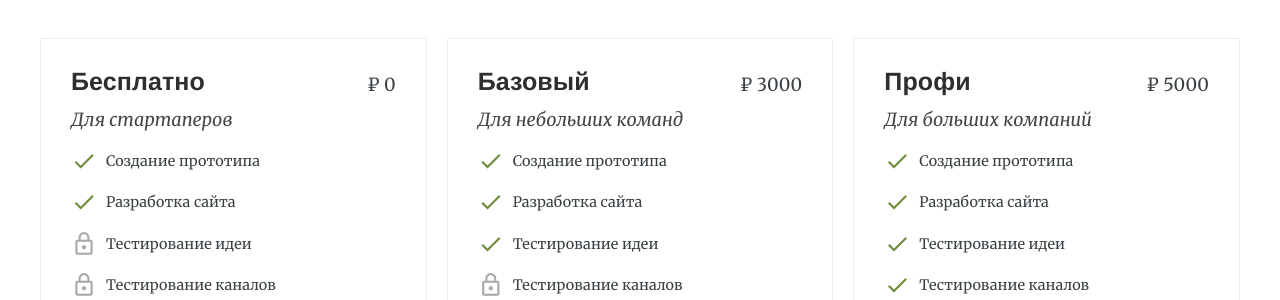
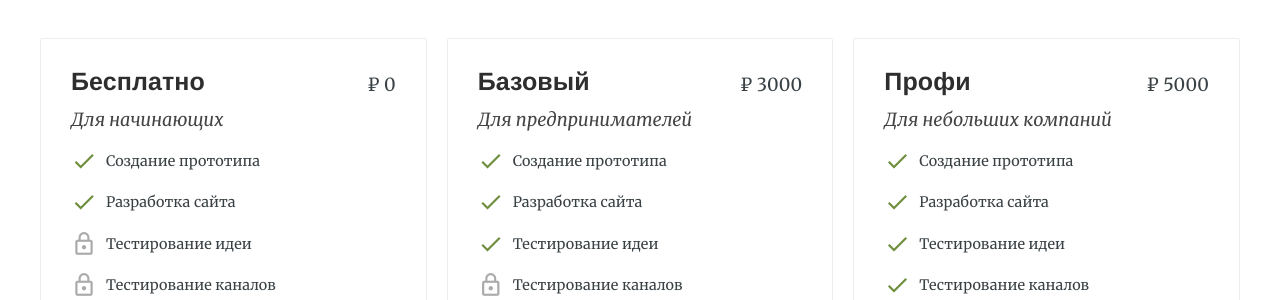
Before and after one commit to RakhimyanTim/enblabs.github.io, a Jekyll site: the page built from pages/pricing.html, in a window 1280 px wide. Shown: the part 384-684 px from the top of the page. Built offline with Jekyll 4.4.1, drawn with Linux system fonts in a browser that asks for light colours; nearby versions of some CDN libraries.

Commit message:
Update pricing-table.html

```diff
--- a/_includes/pricing-table.html
+++ b/_includes/pricing-table.html
@@ -2,7 +2,7 @@
 	<div class="plan" data-id="free">
 		<h4>Бесплатно</h4>
 		<span class="price">₽ 0</span>
-		<p class="description">Для стартаперов</p>
+		<p class="description">Для начинающих</p>
 
 		<p><i class="material-icons">check</i>Создание прототипа</p>
 		<p><i class="material-icons">check</i>Разработка сайта</p>
@@ -14,7 +14,7 @@
 	<div class="plan" data-id="basic">
 		<h4>Базовый</h4>
 		<span class="price monthly-price">₽ 3000</span>
-		<p class="description">Для небольших команд</p>
+		<p class="description">Для предпринимателей</p>
 
 		<p><i class="material-icons">check</i>Создание прототипа</p>
 		<p><i class="material-icons">check</i>Разработка сайта</p>
@@ -26,7 +26,7 @@
 	<div class="plan" data-id="professional">
 		<h4>Профи</h4>
 		<span class="price monthly-price">₽ 5000</span>
-		<p class="description">Для больших компаний</p>
+		<p class="description">Для небольших компаний</p>
 
 		<p><i class="material-icons">check</i>Создание прототипа</p>
 		<p><i class="material-icons">check</i>Разработка сайта</p>
```
